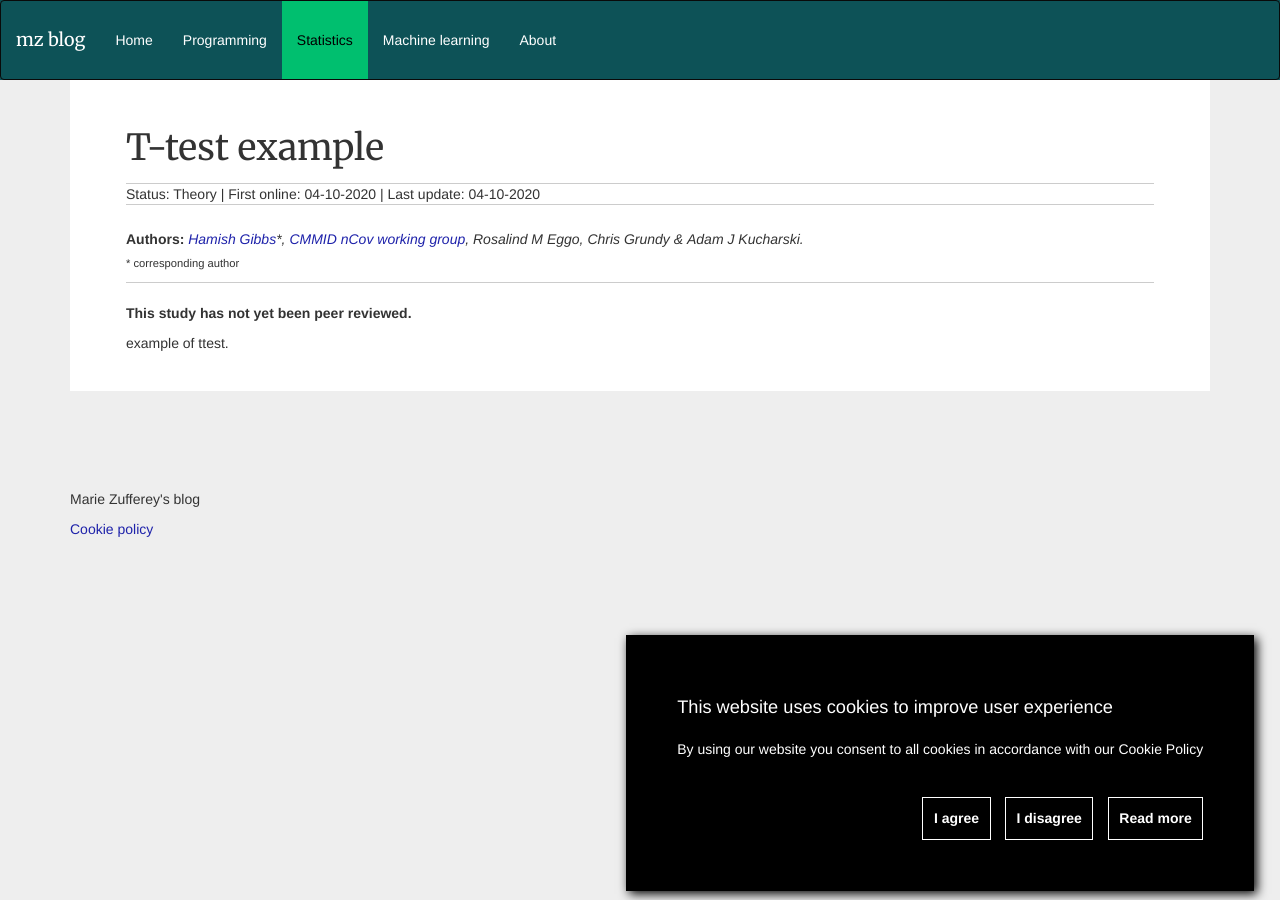
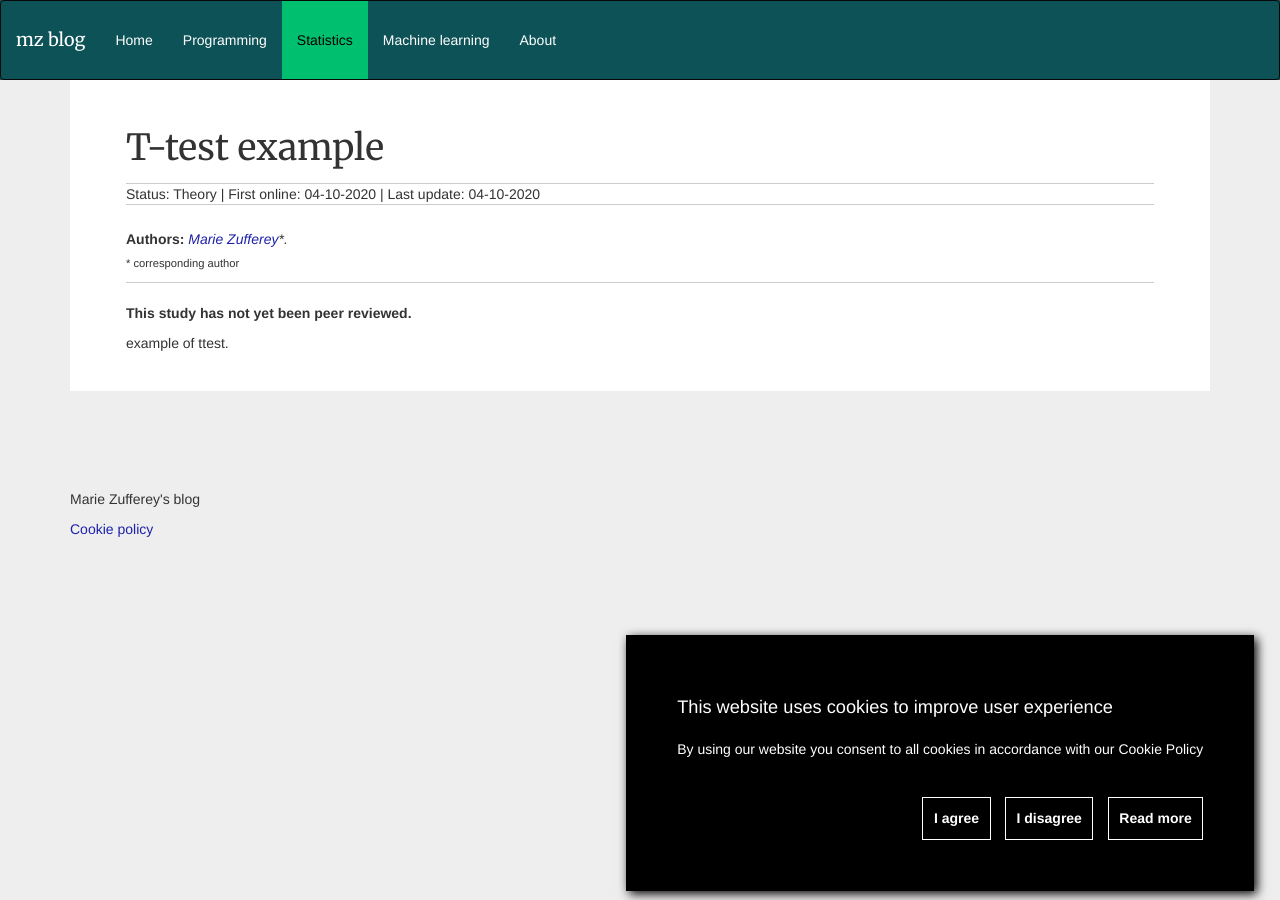
Before and after one commit to marzuf/marzuf.github.io, a Jekyll site: the page built from topics/statistics/_posts/2020-10-04-ttest-example.md, in a window 1280 px wide. Built offline with Jekyll 4.4.1, drawn with Linux system fonts in a browser that asks for light colours.

Commit message:
06.10.20_62

```diff
--- a/_data/authors.yml
+++ b/_data/authors.yml
@@ -1,3 +1,7 @@
+- id: marzuf
+  name: Marie Zufferey
+  email: zufferey.marie@bluewin.ch
+  url: https://marzuf.github.io
 - id: adam_kucharski
   name: Adam J Kucharski
   email: adam.kucharski@lshtm.ac.uk
--- a/topics/statistics/_posts/2020-10-04-ttest-example.md
+++ b/topics/statistics/_posts/2020-10-04-ttest-example.md
@@ -1,16 +1,13 @@
 ---
 title: T-test example
 description: Interactive dashboard of Facebook colocation data
-tags: [ttest, statistics]
+tags: [ttest]
+category: statistics
 status: theory
 update: 2020-10-04
 authors:
-  - id: hamish_gibbs
+  - id: marzuf
     corresponding: true
-  - id: ncov-group
-  - id: roz_eggo
-  - id: chris_grundy
-  - id: adam_kucharski
 
 ---
 
```
